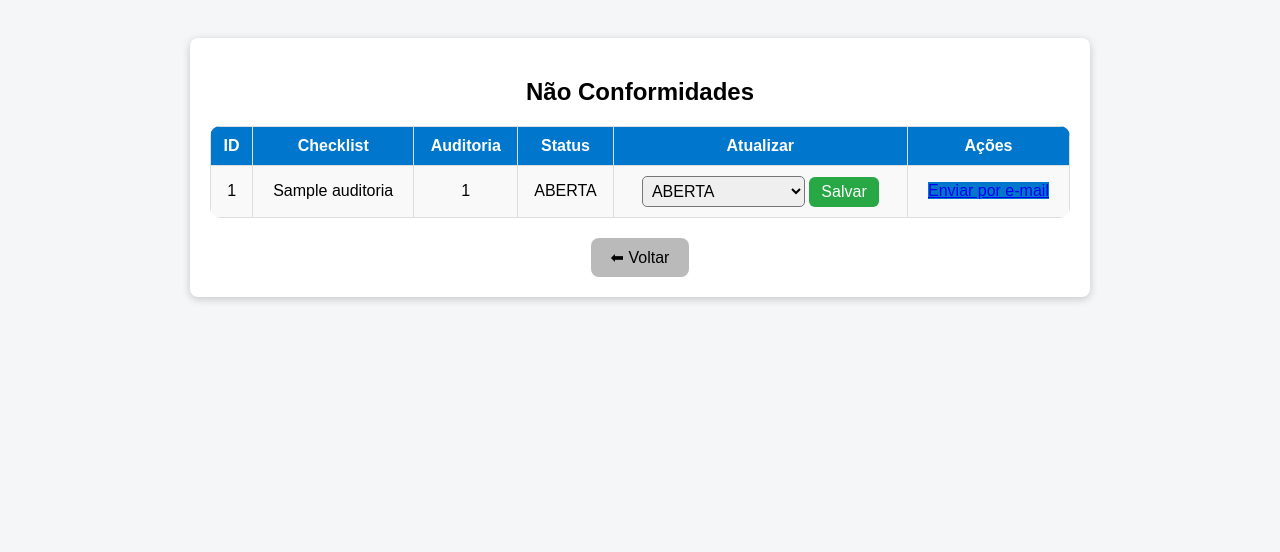
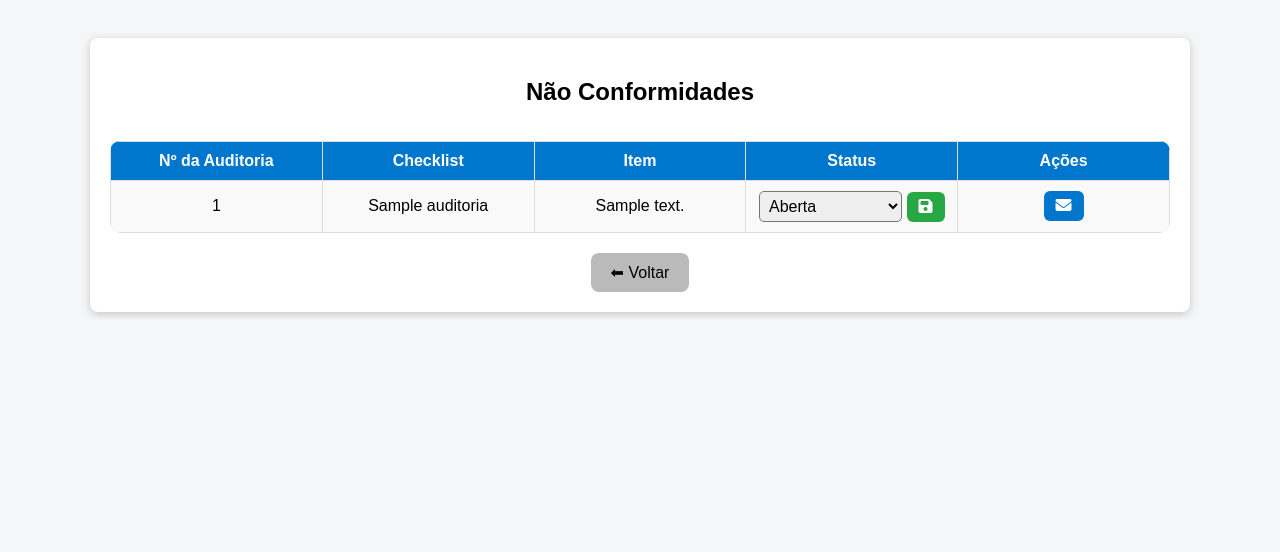
Before and after one commit to Praesjean/Projeto-Ferramenta-de-Auditoria, a PHP site: page /assets/pages/nao_conformidades.php in a window 1280 px wide. Shown: the part 72-624 px from the top of the page. Run offline with PHP 8.4, Linux system fonts and the light colour scheme; the visitor is signed in with stand-in values (Sample User, id 1); tables that the repository leaves empty hold one stand-in row (values such as "Sample post").

Commit message:
Arrumando Página de Não Conformidades
Arrumando a página de não conformidades

```diff
--- a/SistemaAuditoria/assets/pages/nao_conformidades.php
+++ b/SistemaAuditoria/assets/pages/nao_conformidades.php
@@ -30,9 +30,11 @@ if (isset($_POST['atualizar'])) {
     }
 }
 
-$sql = "SELECT nc.id AS nc_id, nc.descricao, nc.status, nc.criado_em, a.titulo_checklist AS checklist, a.id AS auditoria_id
+$sql = "SELECT nc.id AS nc_id, nc.descricao, nc.status, nc.criado_em,
+            a.titulo_checklist AS checklist, a.id AS auditoria_id, ar.descricao_item
         FROM nao_conformidades nc
         JOIN auditorias a ON nc.auditoria_id = a.id
+        JOIN auditoria_respostas ar ON ar.auditoria_id = nc.auditoria_id AND ar.item_id = nc.item_id
         WHERE a.usuario_id = ?
         ORDER BY nc.criado_em ASC";
 $stmt = $conn->prepare($sql);
@@ -69,38 +71,46 @@ $nc_list = $stmt->get_result();
         <h2>Não Conformidades</h2>
 
         <?php if ($nc_list->num_rows > 0) { ?>
+            <div class="table-wrapper">
                 <table>
                     <tr>
-                    <th>ID</th>
+                        <th>Nº da Auditoria</th>
                         <th>Checklist</th>
-                    <th>Auditoria</th>
+                        <th>Item</th>
                         <th>Status</th>
-                    <th>Atualizar</th>
                         <th>Ações</th>
                     </tr>
                     <?php while ($nc = $nc_list->fetch_assoc()) { ?>
                         <tr>
-                        <td><?php echo $nc['nc_id']; ?></td>
+                            <td><?php echo $nc['auditoria_id']; ?></td>
                             <td><?php echo htmlspecialchars($nc['checklist']); ?></td>
-                        <td><?php echo $nc['auditoria_id']; ?></td>
-                        <td><?php echo $nc['status']; ?></td>
+                            <td><?php echo htmlspecialchars($nc['descricao_item']); ?></td>
                             <td>
                                 <form method="POST" action="">
                                     <input type="hidden" name="nc_id" value="<?php echo $nc['nc_id']; ?>">
-                                <select name="status">
-                                    <option value="ABERTA" <?php if($nc['status']=="ABERTA") echo "selected"; ?>>ABERTA</option>
-                                    <option value="EM ANDAMENTO" <?php if($nc['status']=="EM ANDAMENTO") echo "selected"; ?>>EM ANDAMENTO</option>
-                                    <option value="RESOLVIDA" <?php if($nc['status']=="RESOLVIDA") echo "selected"; ?>>RESOLVIDA</option>
+                                    <select name="status" <?php echo $nc['status'] === 'RESOLVIDA' ? 'disabled' : ''; ?>>
+                                        <option value="ABERTA" <?php if($nc['status']=="ABERTA") echo "selected"; ?>>Aberta</option>
+                                        <option value="EM ANDAMENTO" <?php if($nc['status']=="EM ANDAMENTO") echo "selected"; ?>>Em andamento</option>
+                                        <option value="RESOLVIDA" <?php if($nc['status']=="RESOLVIDA") echo "selected"; ?>>Resolvida</option>
                                     </select>
-                                <button type="submit" name="atualizar">Salvar</button>
+                                    <?php if ($nc['status'] !== 'RESOLVIDA') { ?>
+                                        <button type="submit" name="atualizar" title="Salvar status" class="save-button">
+                                            <i class="fas fa-save"></i>
+                                        </button>
+                                    <?php } ?>
                                 </form>
                             </td>
                             <td>
-                            <a href="enviar_nc.php?nc_id=<?php echo $nc['nc_id']; ?>" class="enviar-btn">Enviar por e-mail</a>
+                                <?php if ($nc['status'] !== 'RESOLVIDA') { ?>
+                                    <a href="enviar_nc.php?nc_id=<?php echo $nc['nc_id']; ?>" class="enviar-btn" title="Enviar por e-mail">
+                                        <i class="fas fa-envelope"></i>
+                                    </a>
+                                <?php } ?>
                             </td>
                         </tr>
                     <?php } ?>
                 </table>
+            </div>
         <?php } else { ?>
             <p class="sem-nao-conformidades">Nenhuma não conformidade encontrada.</p>
         <?php } ?>
--- a/SistemaAuditoria/styles/pages/nao_conformidades/nao_conformidades.css
+++ b/SistemaAuditoria/styles/pages/nao_conformidades/nao_conformidades.css
@@ -67,7 +67,7 @@ body {
     background: white;
     padding: 20px;
     border-radius: 8px;
-    max-width: 900px;
+    max-width: 1100px;
     margin: 30px auto 40px auto;
     box-shadow: 0 2px 8px rgba(0,0,0,0.2);
     box-sizing: border-box;
@@ -92,6 +92,7 @@ table {
     border-radius: 10px;
     overflow: hidden;
     font-size: 16px;
+    table-layout: fixed;
 }
 
 th, td {
@@ -99,6 +100,9 @@ th, td {
     padding: 10px;
     text-align: center;
     font-size: 16px;
+    word-break: break-word;
+    overflow-wrap: break-word;
+    max-width: 200px;
 }
 
 th {
@@ -110,34 +114,49 @@ tr:nth-child(even) {
     background: #f9f9f9;
 }
 
+.table-wrapper {
+    overflow-x: auto;
+}
+
 select {
+    width: 75%;
     padding: 5px;
     font-size: 16px;
     border-radius: 5px;
 }
 
-button {
+.save-button {
+    display: inline-block;
+    border: none;
+    cursor: pointer;
     padding: 6px 12px;
     background: #28a745;
     color: white;
-    border: none;
     border-radius: 6px;
-    cursor: pointer;
+    text-decoration: none;
     font-size: 16px;
     transition: background 0.3s, transform 0.2s;
 }
 
-button:hover {
+.save-button:hover {
     background: #218838;
-    transform: scale(1.03);
+    transform: scale(1.05);
 }
 
 .enviar-btn {
+    display: inline-block;
+    padding: 6px 12px;
     background: #0077cc;
+    color: white;
+    border-radius: 6px;
+    text-decoration: none;
+    font-size: 16px;
+    transition: background 0.3s, transform 0.2s;
 }
 
 .enviar-btn:hover {
     background: #005fa3;
+    transform: scale(1.05);
 }
 
 .voltar {
```
Lines whose indentation alone changed are shown as unchanged.
